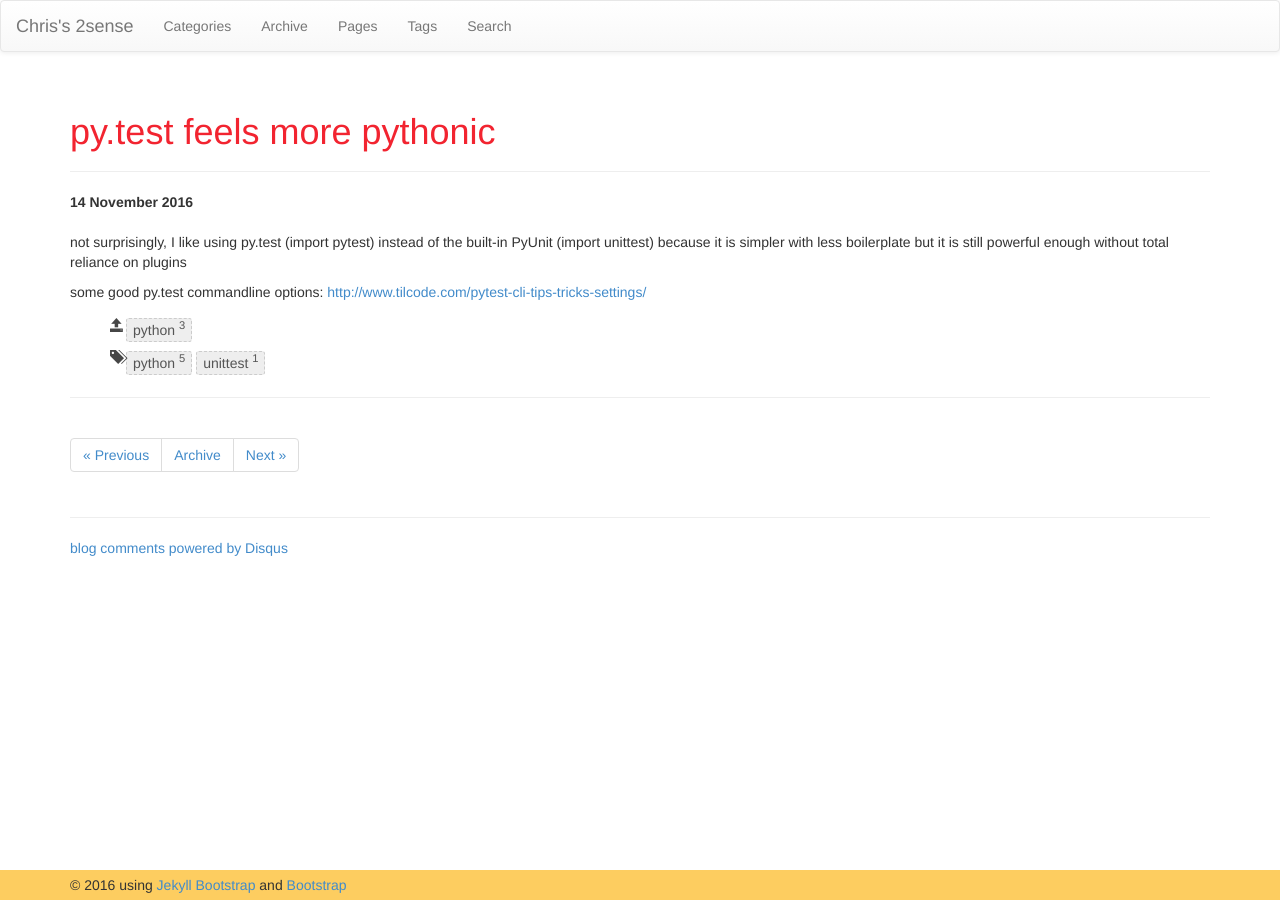
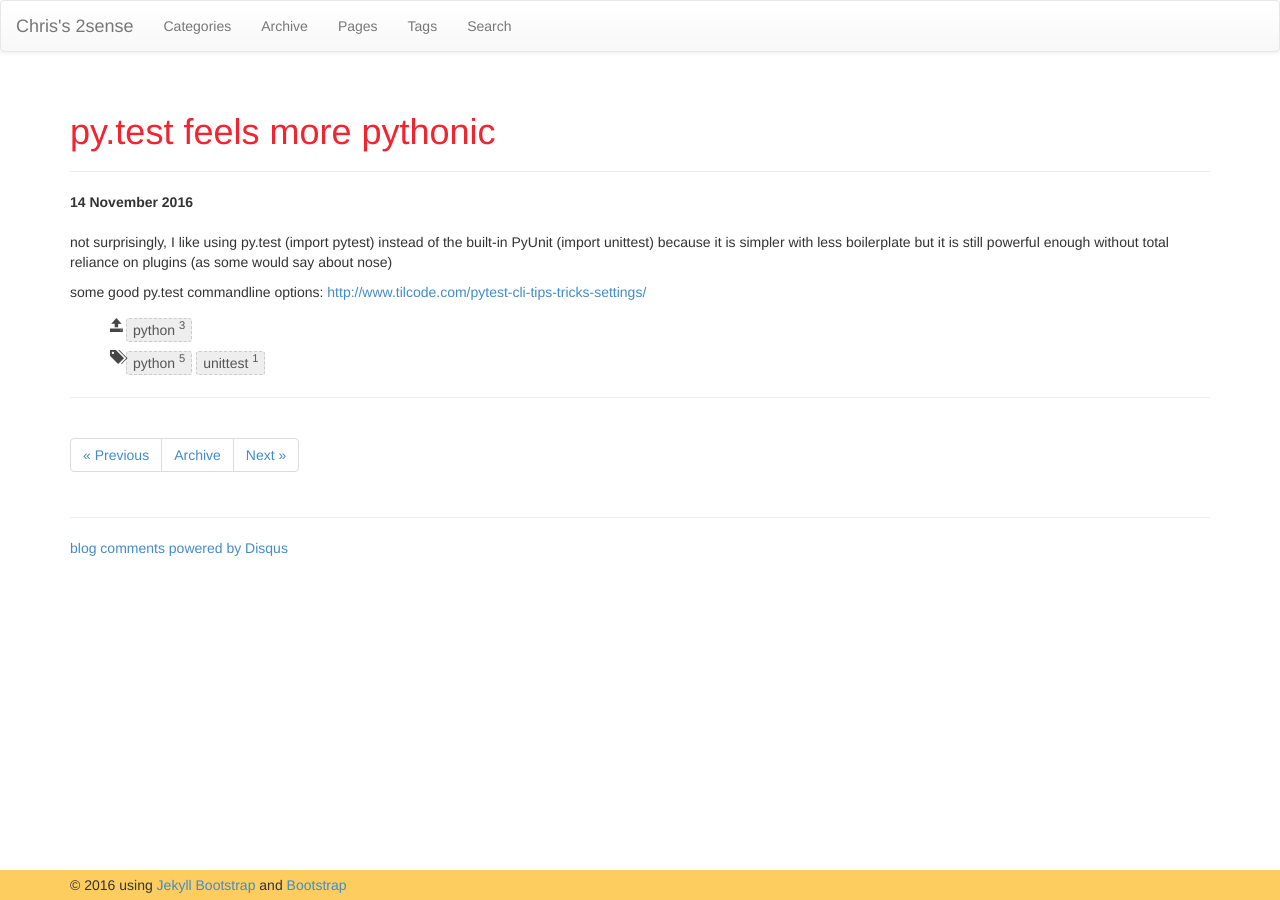
Before and after one commit to faizanvahevaria/chrisamow.github.io, a Jekyll site: the page built from _posts/2016-11-14-pytest-feels-more-pythonic.md, in a window 1280 px wide. Built offline with Jekyll 4.4.1, drawn with Linux system fonts in a browser that asks for light colours; nearby versions of some CDN libraries; comment, search, counter and statistics services are not loaded.

Commit message:
blog content

```diff
--- a/_posts/2016-11-14-pytest-feels-more-pythonic.md
+++ b/_posts/2016-11-14-pytest-feels-more-pythonic.md
@@ -7,7 +7,7 @@ comments: true
 ---
 {% include JB/setup %}
 
-not surprisingly, I like using py.test (import pytest) instead of the built-in PyUnit (import unittest) because it is simpler with less boilerplate but it is still powerful enough without total reliance on plugins
+not surprisingly, I like using py.test (import pytest) instead of the built-in PyUnit (import unittest) because it is simpler with less boilerplate but it is still powerful enough without total reliance on plugins (as some would say about nose)
 
 some good py.test commandline options:
 <http://www.tilcode.com/pytest-cli-tips-tricks-settings/>
```
